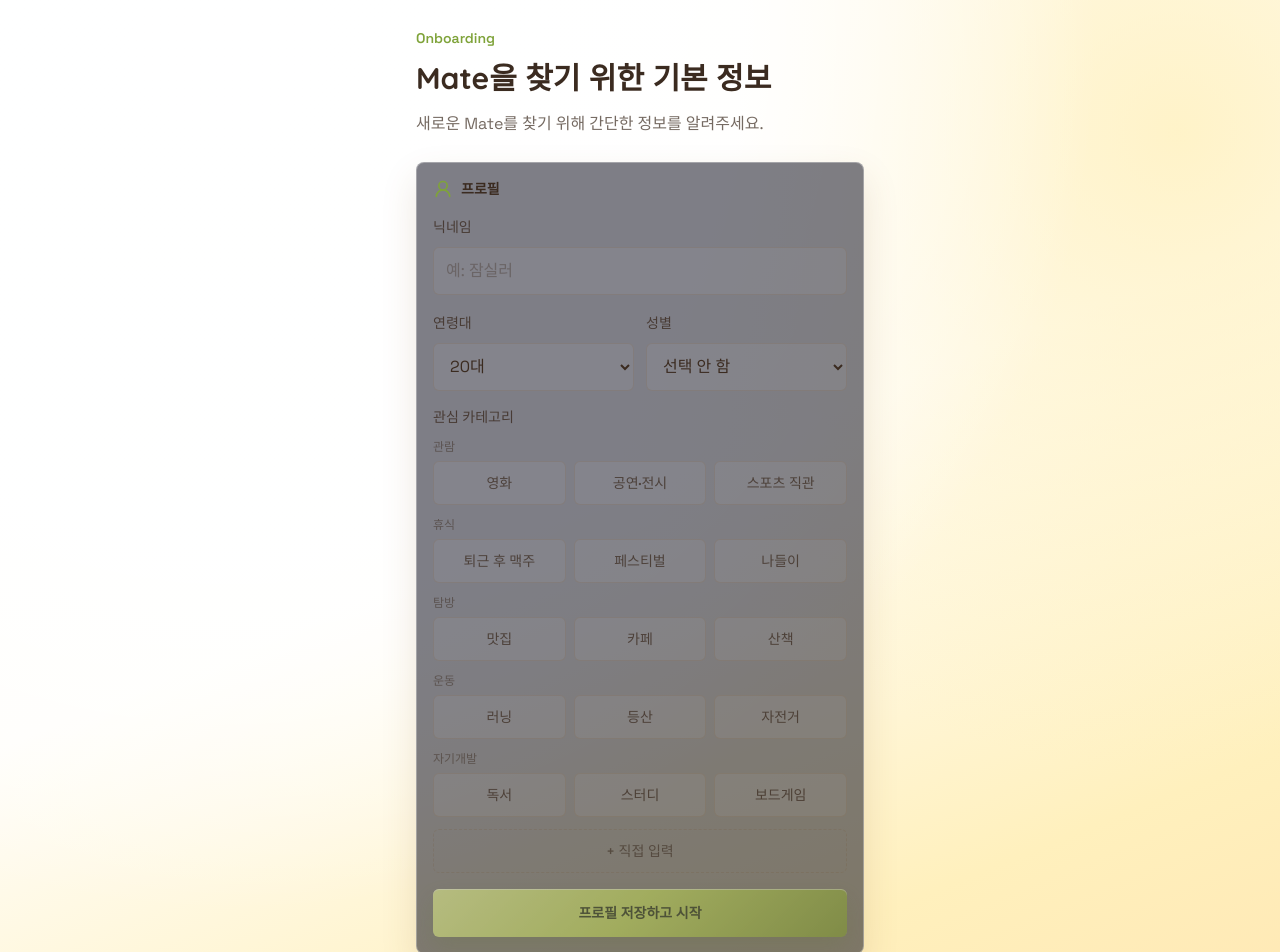
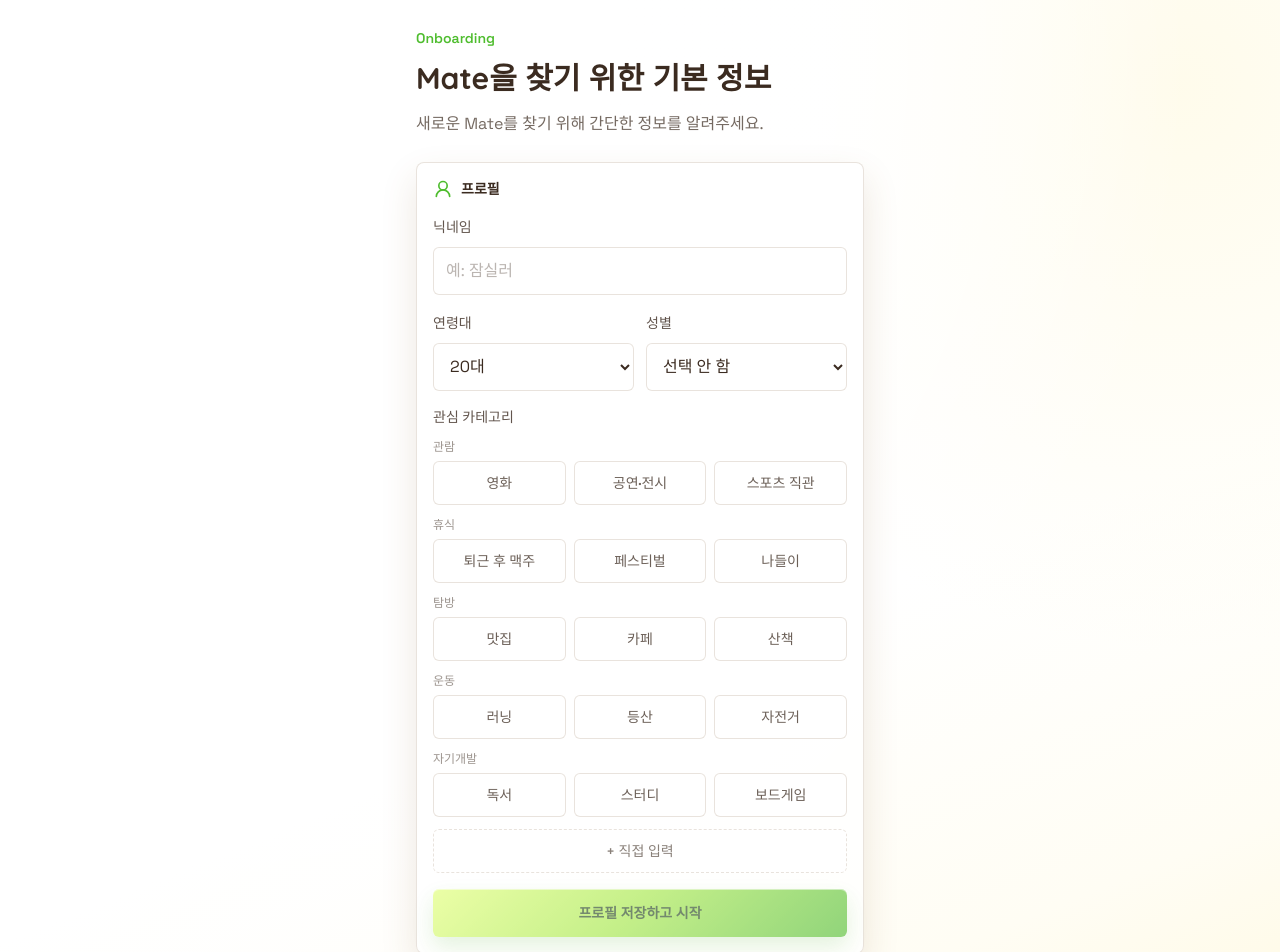
Before and after one commit to banddal/mate, a Next.js app: page /onboarding in a window 1280 px wide. Shown: the top 952 px of the page. Built offline with nearby package versions, Linux system fonts and the light colour scheme.

Commit message:
Round 93: restore bright onboarding palette

```diff
--- a/app/globals.css
+++ b/app/globals.css
@@ -20,10 +20,10 @@ select option {
 :root {
   color-scheme: light;
   --mate-app-gradient:
-    radial-gradient(circle at 18% 4%, rgba(255, 255, 255, 0.98) 0%, rgba(255, 255, 255, 0.96) 34%, rgba(255, 255, 255, 0) 58%),
-    radial-gradient(circle at 92% 12%, rgba(255, 238, 179, 0.7) 0%, rgba(255, 238, 179, 0) 42%),
-    linear-gradient(158deg, #ffffff 0%, #fffefa 46%, #fff0bd 78%, #ffdca7 118%);
-  background: #fffefa;
+    radial-gradient(circle at 14% 4%, rgba(255, 255, 255, 1) 0%, rgba(255, 255, 255, 0.98) 42%, rgba(255, 255, 255, 0) 66%),
+    radial-gradient(circle at 92% 8%, rgba(255, 245, 198, 0.34) 0%, rgba(255, 245, 198, 0) 36%),
+    linear-gradient(158deg, #ffffff 0%, #ffffff 58%, #fffdf4 82%, #fff4c8 118%);
+  background: #ffffff;
 }
 
 * {
@@ -37,7 +37,7 @@ body {
 
 body {
   margin: 0;
-  background: #fffefa;
+  background: #ffffff;
   background-image: var(--mate-app-gradient);
   background-attachment: fixed;
   background-repeat: no-repeat;
@@ -171,9 +171,9 @@ h1 {
 
 .mate-cta {
   background:
-    linear-gradient(135deg, #dbe889 0%, #b9cf55 48%, #829a32 100%);
-  box-shadow: 0 10px 22px rgba(95, 119, 41, 0.28), inset 0 1px 0 rgba(255, 255, 255, 0.42);
-  color: #2f3a16;
+    linear-gradient(135deg, #dfff6c 0%, #9ee63c 48%, #49b925 100%);
+  box-shadow: 0 10px 22px rgba(67, 166, 38, 0.24), inset 0 1px 0 rgba(255, 255, 255, 0.5);
+  color: #173b0f;
 }
 
 .bottom-nav {
--- a/app/onboarding/OnboardingForm.tsx
+++ b/app/onboarding/OnboardingForm.tsx
@@ -125,7 +125,7 @@ export function OnboardingForm() {
           </p>
         </header>
 
-        <form className="space-y-4 rounded-lg border border-white/30 bg-[#141423]/55 p-4 shadow-soft" onSubmit={saveProfile}>
+        <form className="space-y-4 rounded-lg border border-line bg-white/95 p-4 shadow-soft" onSubmit={saveProfile}>
           <div className="flex items-center gap-2 text-sm font-semibold text-ink">
             <UserRound className="h-5 w-5 text-moss" aria-hidden />
             프로필
@@ -138,7 +138,7 @@ export function OnboardingForm() {
               onChange={(event) => setNickname(event.target.value)}
               required
               maxLength={16}
-              className="min-h-12 w-full rounded-md border border-line bg-white/5 px-3 text-ink outline-none placeholder:text-ink/35 focus:border-moss"
+              className="min-h-12 w-full rounded-md border border-line bg-white px-3 text-ink outline-none placeholder:text-ink/35 focus:border-moss"
               placeholder="예: 잠실러"
             />
           </label>
@@ -149,7 +149,7 @@ export function OnboardingForm() {
               <select
                 value={ageRange}
                 onChange={(event) => setAgeRange(event.target.value)}
-                className="min-h-12 w-full rounded-md border border-line bg-white/5 px-3 text-ink outline-none focus:border-moss"
+                className="min-h-12 w-full rounded-md border border-line bg-white px-3 text-ink outline-none focus:border-moss"
               >
                 <option value="20s">20대</option>
                 <option value="30s">30대</option>
@@ -163,7 +163,7 @@ export function OnboardingForm() {
               <select
                 value={gender}
                 onChange={(event) => setGender(event.target.value)}
-                className="min-h-12 w-full rounded-md border border-line bg-white/5 px-3 text-ink outline-none focus:border-moss"
+                className="min-h-12 w-full rounded-md border border-line bg-white px-3 text-ink outline-none focus:border-moss"
               >
                 <option value="female">여성</option>
                 <option value="male">남성</option>
@@ -188,8 +188,8 @@ export function OnboardingForm() {
                         onClick={() => toggleCategory(option.label)}
                         className={`min-h-11 rounded-md border px-2 text-sm font-medium transition ${
                           checked
-                            ? "border-moss bg-moss text-white"
-                            : "border-line bg-white/5 text-ink/75"
+                            ? "border-moss bg-moss text-white shadow-soft"
+                            : "border-line bg-white text-ink/75 hover:border-moss/40 hover:bg-[#f8fff0]"
                         }`}
                       >
                         {option.label}
@@ -207,8 +207,8 @@ export function OnboardingForm() {
               }}
               className={`min-h-11 w-full rounded-md border border-dashed px-3 text-sm font-medium transition ${
                 isCustomInputOpen
-                  ? "border-moss text-moss"
-                  : "border-line text-ink/60"
+                  ? "border-moss bg-[#f8fff0] text-moss"
+                  : "border-line bg-white text-ink/60"
               }`}
             >
               + 직접 입력
@@ -222,7 +222,7 @@ export function OnboardingForm() {
                     setCustomCategoryError("");
                   }}
                   maxLength={CUSTOM_CATEGORY_MAX_LENGTH}
-                  className="min-h-11 w-full rounded-md border border-line bg-white/5 px-3 text-sm text-ink outline-none placeholder:text-ink/35 focus:border-moss"
+                  className="min-h-11 w-full rounded-md border border-line bg-white px-3 text-sm text-ink outline-none placeholder:text-ink/35 focus:border-moss"
                   placeholder={`관심사를 입력해주세요 (최대 ${CUSTOM_CATEGORY_MAX_LENGTH}자)`}
                 />
                 {customCategoryError ? (
@@ -242,7 +242,7 @@ export function OnboardingForm() {
           </button>
         </form>
 
-        <section className="rounded-lg border border-white/20 bg-white/10 p-4 text-sm leading-6 text-ink/68 shadow-soft">
+        <section className="rounded-lg border border-line bg-white/80 p-4 text-sm leading-6 text-ink/68 shadow-soft">
           휴대폰 인증은 실제 SMS 연동 전까지 가입 필수 단계에서 제외했습니다. 지금은 Google 로그인과
           프로필 저장만으로 주요 유저 흐름을 테스트합니다.
         </section>
--- a/tailwind.config.ts
+++ b/tailwind.config.ts
@@ -13,10 +13,10 @@ const config: Config = {
         paper: "#fff7df",
         warm: "rgba(255,255,255,0.62)",
         line: "rgba(121,83,44,0.16)",
-        moss: "#7fa33a",
+        moss: "#4fbd2f",
         plum: "#8b5b32",
         sun: "#d7bb3f",
-        action: "#7fa33a",
+        action: "#4fbd2f",
         google: "#00009c",
         surface: "rgba(255,255,255,0.68)"
       },
```
Also changed, not shown: 1 other file (tests, documents, lock files or other folders).
